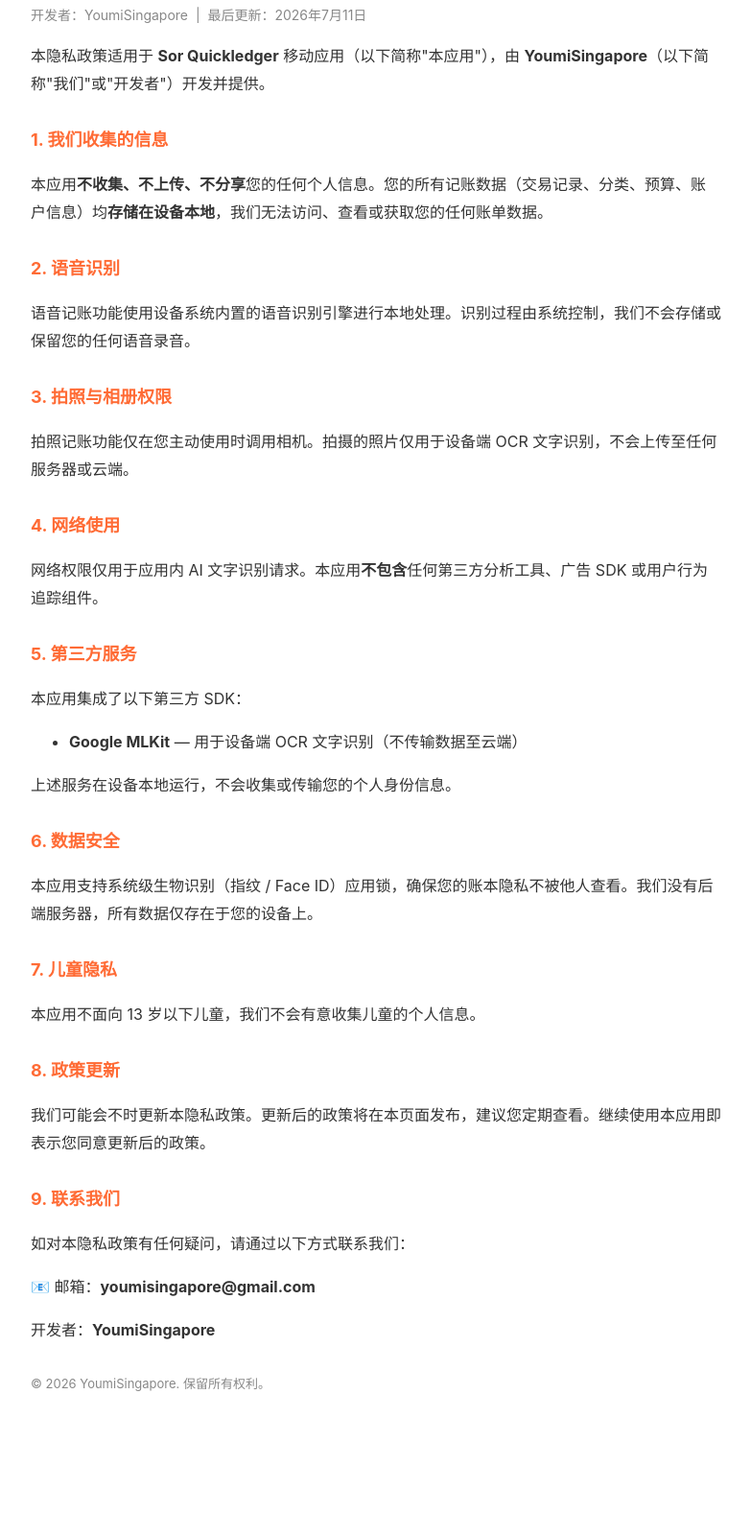
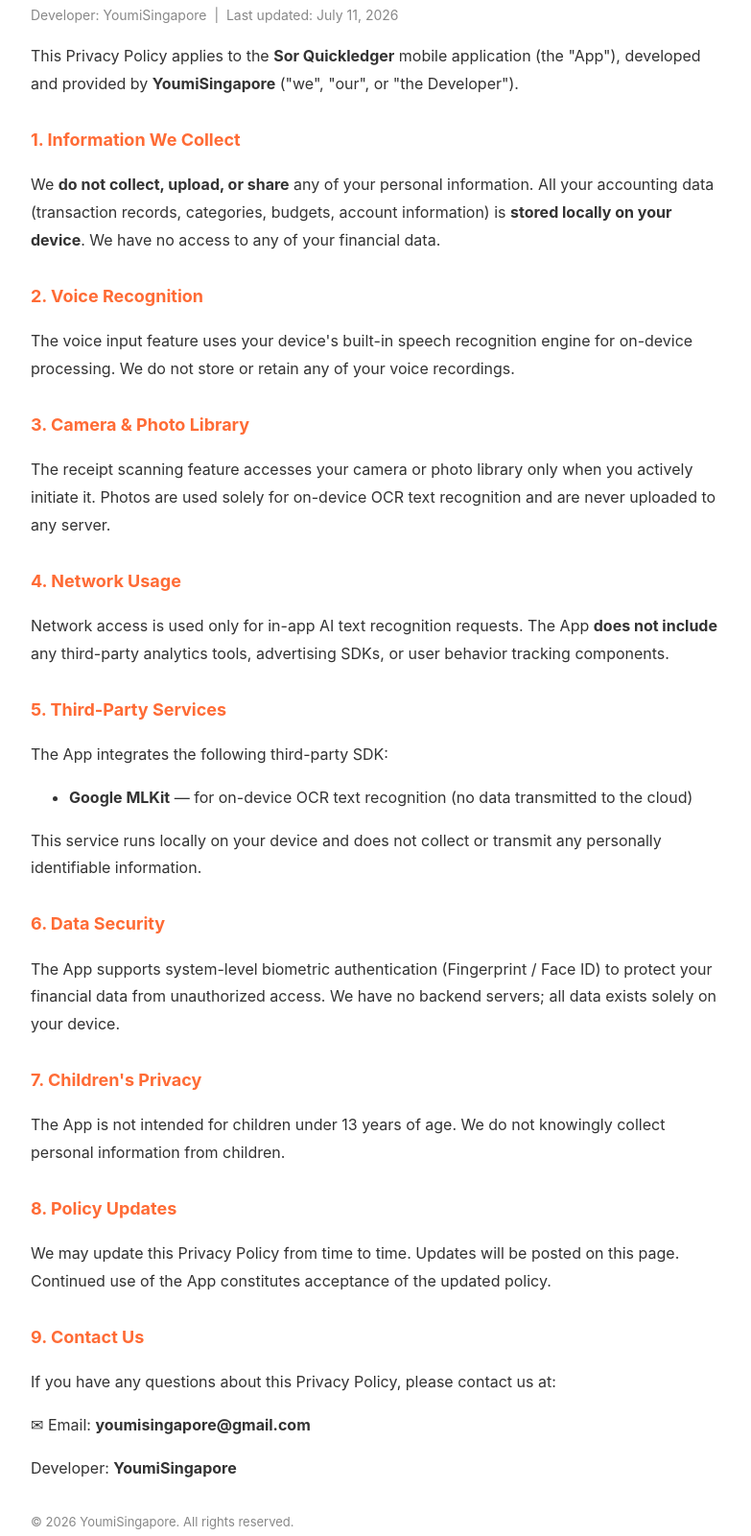
Before and after one commit to hjb1991/youshubilling, a plain HTML site: page index.html in a window 1280 px wide. Shown: the part 106-1707 px from the top of the page at 96% size, without its empty margins (248-1031 px from the left). Before the commit the page ends 1600 px from the top, so only its background shows below. Drawn offline with Linux system fonts and the light colour scheme.

Commit message:
English privacy policy with correct developer and app name

```diff
--- a/index.html
+++ b/index.html
@@ -1,9 +1,9 @@
 <!DOCTYPE html>
-<html lang="zh-CN">
+<html lang="en">
 <head>
 <meta charset="UTF-8">
 <meta name="viewport" content="width=device-width, initial-scale=1.0">
-<title>Sor Quickledger - 隐私政策</title>
+<title>Privacy Policy - Sor Quickledger</title>
 <style>
   body { max-width: 720px; margin: 40px auto; padding: 0 20px; font-family: -apple-system, BlinkMacSystemFont, 'Segoe UI', sans-serif; line-height: 1.8; color: #333; }
   h1 { font-size: 24px; border-bottom: 2px solid #FF6B35; padding-bottom: 8px; }
@@ -13,45 +13,45 @@
 </head>
 <body>
 
-<h1>Sor Quickledger — 隐私政策</h1>
-<p class="meta">开发者：YoumiSingapore &nbsp;|&nbsp; 最后更新：2026年7月11日</p>
+<h1>Sor Quickledger — Privacy Policy</h1>
+<p class="meta">Developer: YoumiSingapore &nbsp;|&nbsp; Last updated: July 11, 2026</p>
 
-<p>本隐私政策适用于 <strong>Sor Quickledger</strong> 移动应用（以下简称"本应用"），由 <strong>YoumiSingapore</strong>（以下简称"我们"或"开发者"）开发并提供。</p>
+<p>This Privacy Policy applies to the <strong>Sor Quickledger</strong> mobile application (the "App"), developed and provided by <strong>YoumiSingapore</strong> ("we", "our", or "the Developer").</p>
 
-<h2>1. 我们收集的信息</h2>
-<p>本应用<strong>不收集、不上传、不分享</strong>您的任何个人信息。您的所有记账数据（交易记录、分类、预算、账户信息）均<strong>存储在设备本地</strong>，我们无法访问、查看或获取您的任何账单数据。</p>
+<h2>1. Information We Collect</h2>
+<p>We <strong>do not collect, upload, or share</strong> any of your personal information. All your accounting data (transaction records, categories, budgets, account information) is <strong>stored locally on your device</strong>. We have no access to any of your financial data.</p>
 
-<h2>2. 语音识别</h2>
-<p>语音记账功能使用设备系统内置的语音识别引擎进行本地处理。识别过程由系统控制，我们不会存储或保留您的任何语音录音。</p>
+<h2>2. Voice Recognition</h2>
+<p>The voice input feature uses your device's built-in speech recognition engine for on-device processing. We do not store or retain any of your voice recordings.</p>
 
-<h2>3. 拍照与相册权限</h2>
-<p>拍照记账功能仅在您主动使用时调用相机。拍摄的照片仅用于设备端 OCR 文字识别，不会上传至任何服务器或云端。</p>
+<h2>3. Camera & Photo Library</h2>
+<p>The receipt scanning feature accesses your camera or photo library only when you actively initiate it. Photos are used solely for on-device OCR text recognition and are never uploaded to any server.</p>
 
-<h2>4. 网络使用</h2>
-<p>网络权限仅用于应用内 AI 文字识别请求。本应用<strong>不包含</strong>任何第三方分析工具、广告 SDK 或用户行为追踪组件。</p>
+<h2>4. Network Usage</h2>
+<p>Network access is used only for in-app AI text recognition requests. The App <strong>does not include</strong> any third-party analytics tools, advertising SDKs, or user behavior tracking components.</p>
 
-<h2>5. 第三方服务</h2>
-<p>本应用集成了以下第三方 SDK：</p>
+<h2>5. Third-Party Services</h2>
+<p>The App integrates the following third-party SDK:</p>
 <ul>
-  <li><strong>Google MLKit</strong> — 用于设备端 OCR 文字识别（不传输数据至云端）</li>
+  <li><strong>Google MLKit</strong> — for on-device OCR text recognition (no data transmitted to the cloud)</li>
 </ul>
-<p>上述服务在设备本地运行，不会收集或传输您的个人身份信息。</p>
+<p>This service runs locally on your device and does not collect or transmit any personally identifiable information.</p>
 
-<h2>6. 数据安全</h2>
-<p>本应用支持系统级生物识别（指纹 / Face ID）应用锁，确保您的账本隐私不被他人查看。我们没有后端服务器，所有数据仅存在于您的设备上。</p>
+<h2>6. Data Security</h2>
+<p>The App supports system-level biometric authentication (Fingerprint / Face ID) to protect your financial data from unauthorized access. We have no backend servers; all data exists solely on your device.</p>
 
-<h2>7. 儿童隐私</h2>
-<p>本应用不面向 13 岁以下儿童，我们不会有意收集儿童的个人信息。</p>
+<h2>7. Children's Privacy</h2>
+<p>The App is not intended for children under 13 years of age. We do not knowingly collect personal information from children.</p>
 
-<h2>8. 政策更新</h2>
-<p>我们可能会不时更新本隐私政策。更新后的政策将在本页面发布，建议您定期查看。继续使用本应用即表示您同意更新后的政策。</p>
+<h2>8. Policy Updates</h2>
+<p>We may update this Privacy Policy from time to time. Updates will be posted on this page. Continued use of the App constitutes acceptance of the updated policy.</p>
 
-<h2>9. 联系我们</h2>
-<p>如对本隐私政策有任何疑问，请通过以下方式联系我们：</p>
-<p>📧 邮箱：<strong>youmisingapore@gmail.com</strong></p>
-<p>开发者：<strong>YoumiSingapore</strong></p>
+<h2>9. Contact Us</h2>
+<p>If you have any questions about this Privacy Policy, please contact us at:</p>
+<p>&#9993; Email: <strong>youmisingapore@gmail.com</strong></p>
+<p>Developer: <strong>YoumiSingapore</strong></p>
 
-<p style="margin-top:30px; color:#888; font-size:13px;">© 2026 YoumiSingapore. 保留所有权利。</p>
+<p style="margin-top:30px; color:#888; font-size:13px;">&copy; 2026 YoumiSingapore. All rights reserved.</p>
 
 </body>
 </html>
```
